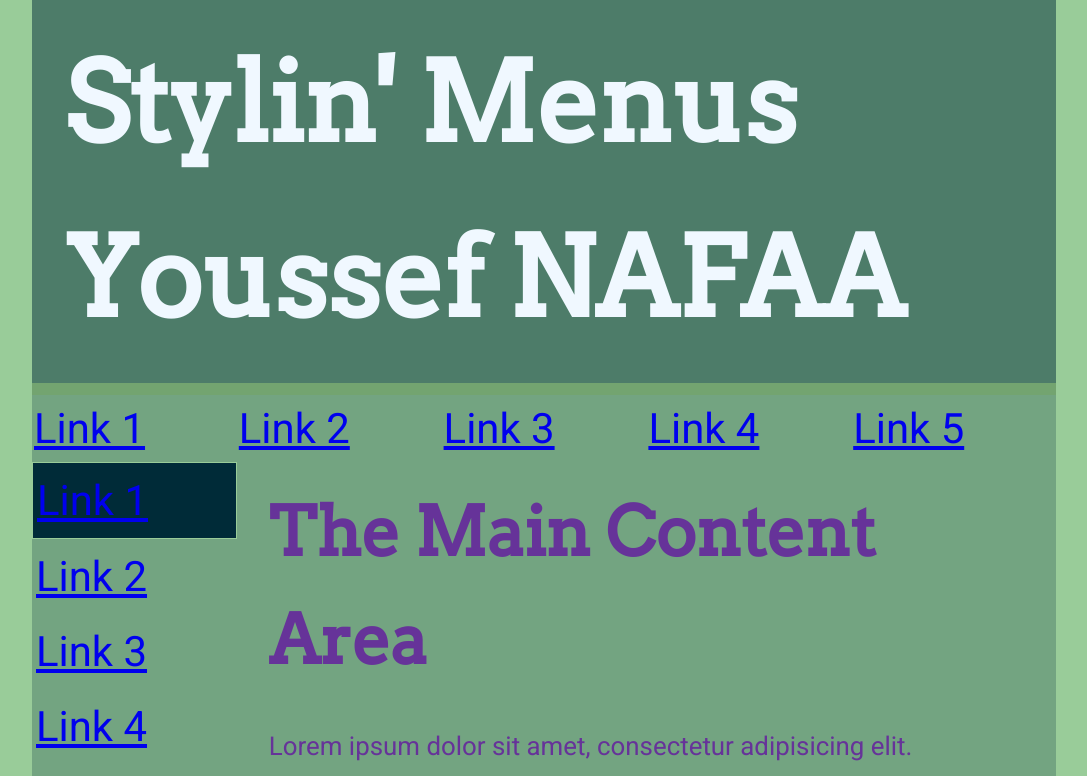
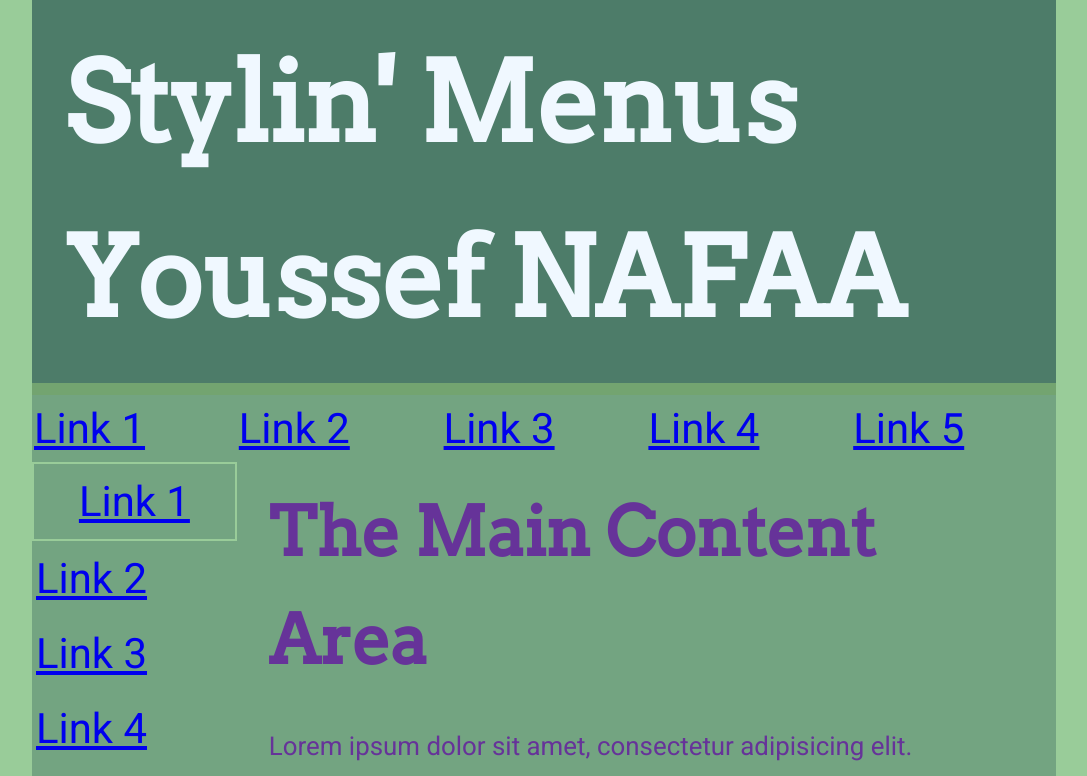
Before and after one commit to nafa0004/navmenu, a plain HTML site: page index.html in a window 1280 px wide. In both pictures the pointer is over the link 230 px from the left and 499 px from the top of the page. Shown: the top 776 px of the page, without its empty margins (96-1183 px from the left). Drawn offline with Linux system fonts and the light colour scheme.

Commit message:
Other changes
Changes at hover

```diff
--- a/menu.css
+++ b/menu.css
@@ -96,8 +96,9 @@ header{
         }
         .menu-v a:hover,
         .menu-v a:active{
-			border: 1px solid #99CC99;
-			background-color: #002B38;
+			border: 2px solid #99CC99;
+			text-align: center;
+
         }
 main{
     width:80%;
```
